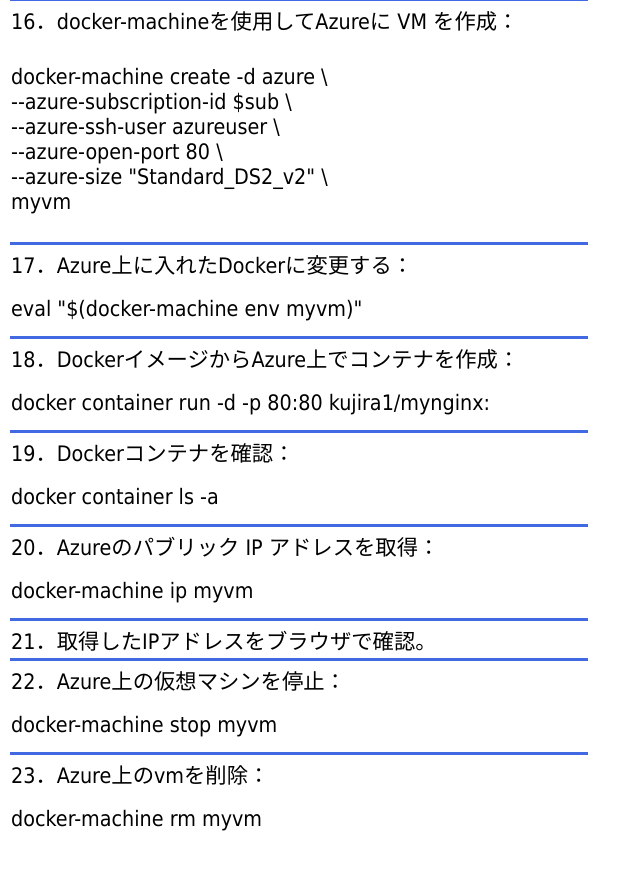
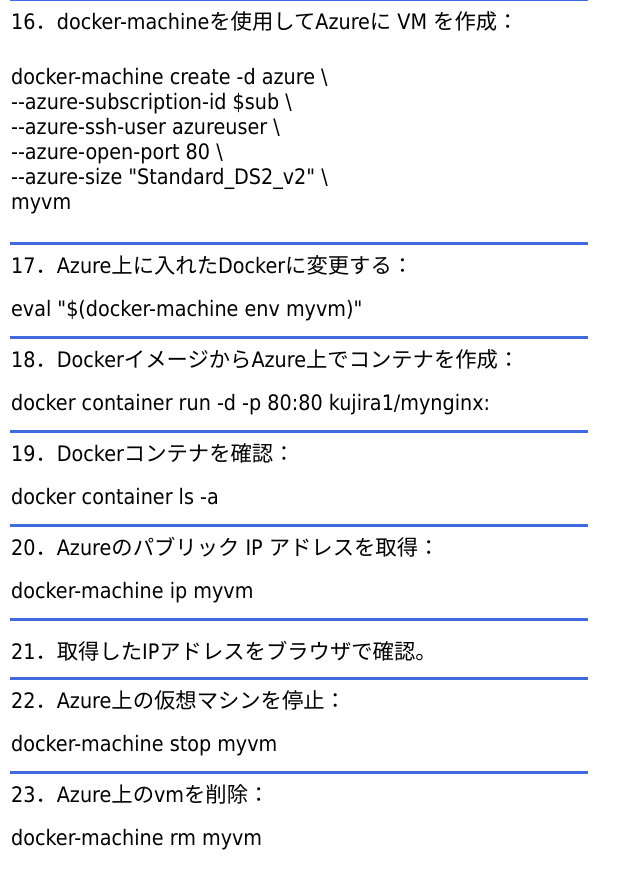
Before and after one commit to kujira01/kujira01.github.io, a plain HTML site: page index.html in a window 1280 px wide. Shown: the part 1511-2384 px from the top of the page, without its empty margins (0-641 px from the left). Drawn offline with Linux system fonts and the light colour scheme.

Commit message:
Update index.html

```diff
--- a/index.html
+++ b/index.html
@@ -271,7 +271,7 @@
 </tr>
 
 <tr>
-<td>21．取得したIPアドレスをブラウザで確認。</td>
+<td height=50pt>21．取得したIPアドレスをブラウザで確認。</td>
 </tr>
 
 <tr>
```
